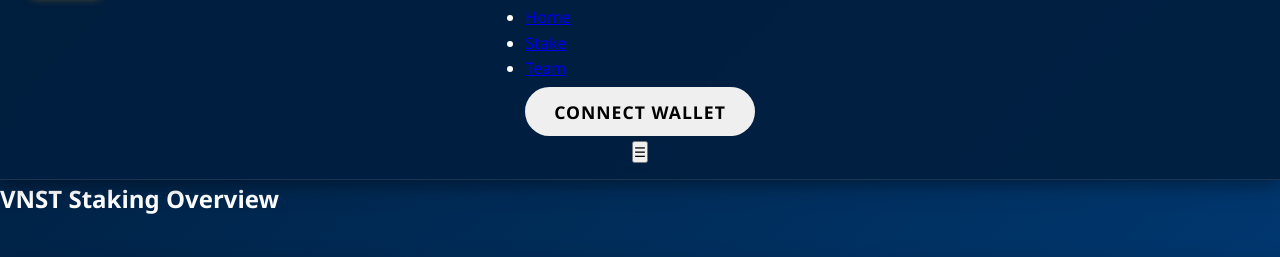
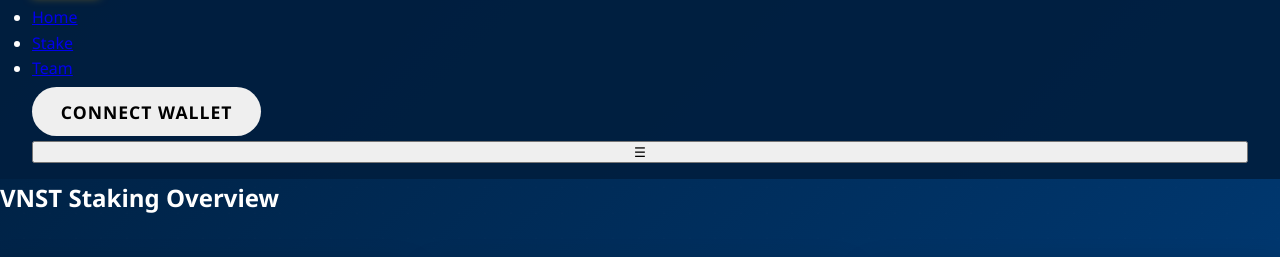
Before and after one commit to SRTAK786/newstake-web, a plain HTML site: page index.html in a window 1280 px wide. Shown: the part 69-326 px from the top of the page. Drawn offline with Linux system fonts and the light colour scheme; a script that the page names is missing.

Commit message:
Update style.css

```diff
--- a/style.css
+++ b/style.css
@@ -42,20 +42,6 @@ body::before {
   background-size:2%;
   z-index:-1;
   animation:particleMove 100s linear infinite;
-}
-
-/* Navbar and header styles from old CSS */
-.navbar {
-  display:flex;
-  justify-content:space-between;
-  align-items:center;
-  background:rgba(0,31,63,0.9);
-  padding:1rem 2rem;
-  position:sticky;
-  top:0; z-index:1000;
-  box-shadow:0 2px 20px rgba(0,0,0,0.5);
-  backdrop-filter:blur(10px);
-  border-bottom:1px solid var(--glass-border);
 }
 
 .navbar {
```
